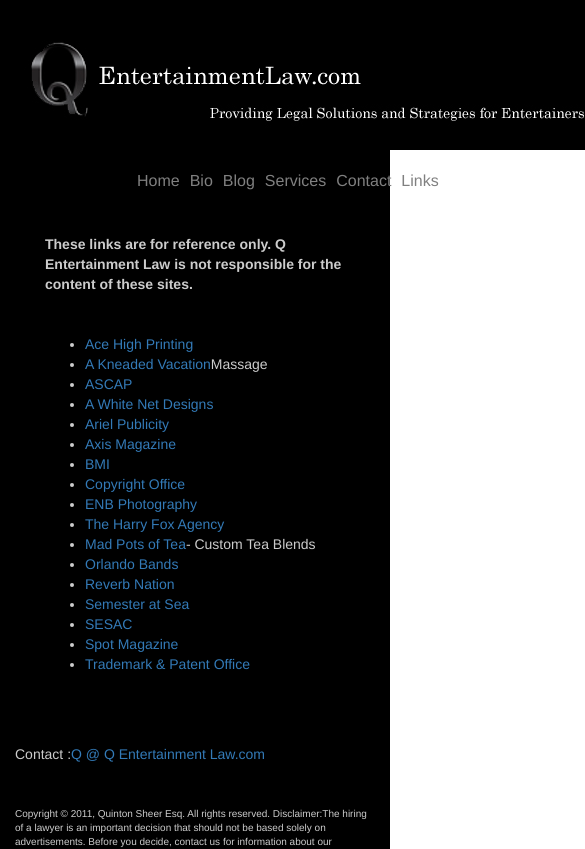
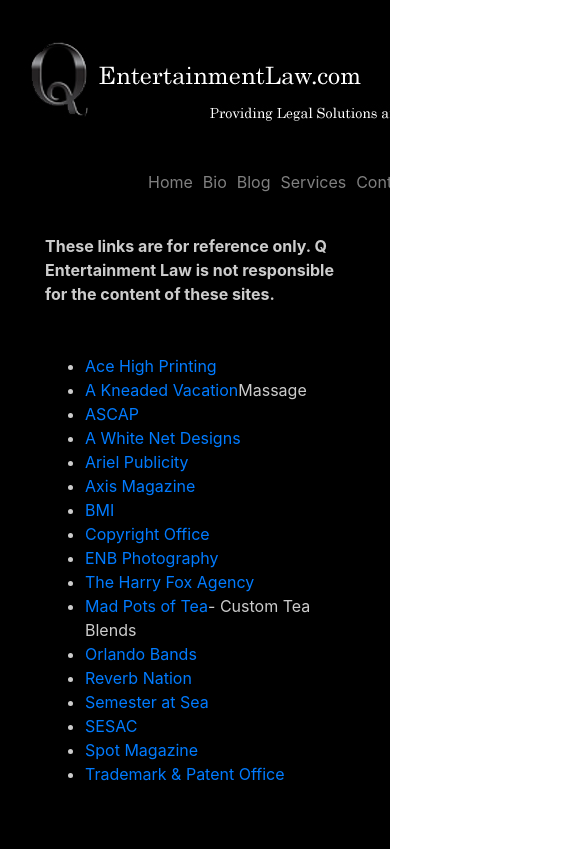
Before and after one commit to oepsteindev/qLaw, a React (Create React App) app: page /links in a window 390 px wide. Shown: the top 849 px of the page, 585 px wide, since content can reach past the window. Built offline with nearby package versions, Linux system fonts and the light colour scheme; a web font is replaced by a local one.

Commit message:
Fixed multiple mobile issues

```diff
--- /dev/null
+++ b/data.js
@@ -0,0 +1,3 @@
+const link_list = ['some junk', 'some other junk'];
+
+export default link_list;
--- a/public/index.html
+++ b/public/index.html
@@ -7,13 +7,14 @@
       href="https://fonts.googleapis.com/css?family=Oswald|Nunito|Roboto+Slab|Ubuntu|Bitter|Antic+Slab|PT+Sans"
       rel="stylesheet"
     />
+
     <link
       href="https://stackpath.bootstrapcdn.com/font-awesome/4.7.0/css/font-awesome.min.css"
       rel="stylesheet"
     />
     <meta
       name="viewport"
-      content="width=device-width, initial-scale=1, shrink-to-fit=no"
+      content="width=device-width, maximum-scale=1.5, initial-scale=1, shrink-to-fit=no"
     />
     <meta name="theme-color" content="#000000" />
     <!--
@@ -47,10 +48,10 @@
     -->
     <!-- Latest compiled and minified CSS -->
     <link
-      rel="stylesheet"
-      href="https://maxcdn.bootstrapcdn.com/bootstrap/3.3.7/css/bootstrap.min.css"
-      integrity="sha384-BVYiiSIFeK1dGmJRAkycuHAHRg32OmUcww7on3RYdg4Va+PmSTsz/K68vbdEjh4u"
-      crossorigin="anonymous"
-    />
+    rel="stylesheet"
+    href="https://maxcdn.bootstrapcdn.com/bootstrap/4.3.1/css/bootstrap.min.css"
+    integrity="sha384-ggOyR0iXCbMQv3Xipma34MD+dH/1fQ784/j6cY/iJTQUOhcWr7x9JvoRxT2MZw1T"
+    crossorigin="anonymous"
+  />
   </body>
 </html>
--- a/src/App.css
+++ b/src/App.css
@@ -1,6 +1,7 @@
 .App {
   text-align: center;
   color: #cccccc;
+  overflow-y: auto;
 
 }
 
--- a/src/components/bio.js
+++ b/src/components/bio.js
@@ -4,6 +4,7 @@
 import Container from "react-bootstrap/Container";
 import Row from "react-bootstrap/Row";
 import Col from "react-bootstrap/Col";
+import biopic from '../images/bio.jpg';
 
 class Homepage extends React.Component {
 
@@ -13,15 +14,8 @@
             <div className="container  black_bg left-align">
                 <Container>
                     <Row>
-                        <Col><img
-                            alt="biopic"
-                            src={require('../images/bio.jpg')}
-                            style={{
-                width: 269,
-                height: 403,
-                position: 'absolute'
-            }}/></Col>
-                        <Col xs={5}>
+                        <Col> <img src={biopic} width="269" height="403" /></Col>
+                        <Col>
                             Quinton J. Sheer practices in the entertainment, business, and contract fields
                             of law and is a certified county mediator.
                             <br/><br/>
--- a/src/components/blog.js
+++ b/src/components/blog.js
@@ -13,7 +13,7 @@
             <div className="container  black_bg left-align">
                 <Container>
                     <Row>
-                        <Col>
+                        <Col xs={10}>
                             <a href="http://musicesquire.blogspot.com/" target="_blank" rel="noopener noreferrer"><img
                                 alt="blog"
                                 src={require('../images/blog.png')}
@@ -26,7 +26,7 @@
                     </Row>
 
                     <Row>
-                        <Col>
+                        <Col xs={10}>
                             <br/><br/>
                             At Q Entertainment Law, L.L.C. we pride ourselves on keeping up to date with the
                             latest issues concerning those in the entertainment and sports fields. This blog
--- /dev/null
+++ b/src/components/data.js
@@ -0,0 +1,3 @@
+const link_list = ['some junk', 'some other junk'];
+
+export default link_list;
--- a/src/components/footer.js
+++ b/src/components/footer.js
@@ -20,6 +20,7 @@
                     only. The information presented at this site should not be construed to be
                     formal legal advice or the formation of a lawyer/client relationship.
                     <br/><br/><br/><br/><br/><br/><br/><br/><br/>
+                    <br/><br/><br/><br/><br/><br/><br/><br/><br/>
                 </div>
             </div>
         );
--- a/src/components/home.js
+++ b/src/components/home.js
@@ -40,7 +40,7 @@
                             - just ask.
 
                         </Col>
-                        <Col>
+                        <Col xs={2}>
                             <h5>&nbsp;&nbsp;&nbsp;&nbsp;&nbsp;&nbsp;&nbsp;&nbsp;&nbsp;Follow & Friend Us</h5>
                             <a
                                 href="https://www.facebook.com/QEntertainmentLaw/"
--- a/src/components/links.js
+++ b/src/components/links.js
@@ -4,13 +4,40 @@
 import Container from "react-bootstrap/Container";
 import Row from "react-bootstrap/Row";
 import Col from "react-bootstrap/Col";
+import link_list from './data.js'
+import axios from "axios";
+const API_PATH = '../qlaw/data.js';
 
 class Links extends React.Component {
+
+    constructor(props) {
+        super(props);
+        this.handleFormSubmit = this.handleFormSubmit.bind(this);
+      }
+
+    handleFormSubmit(e) {
+        e.preventDefault();
+  axios({
+    method: 'GET',
+    url: `${API_PATH}`,
+    // headers: { 'content-type': 'application/json' },
+    // data: this.state
+  })
+    .then(result => {
+        console.log(result);
+    })
+    .catch(error => this.setState({ error: error.message }));
+
+
+        console.log('error');
+      }
+
+
 
     render() {
         return (
 
-            <div className="container  black_bg left-align">
+            <div className="container  black_bg left-align" onClick={e => this.handleFormSubmit(e)}>
                 <Container>
                     <Row>
                         <Col>
@@ -21,58 +48,61 @@
                     <br/><br/>
                     <Row>
                         <Col>
+                        {/* <ul>
+                        {link_list.map(the_links => <li><a href="http://acehighprint.com/" target="_blank" rel="noopener noreferrer">{the_links}</a></li>)}
+                    </ul> */}
                             <ul>
                                 <li>
-                                    <a href="http://acehighprint.com/">Ace High Printing</a>
+                                    <a href="http://acehighprint.com/" target="_blank" rel="noopener noreferrer">Ace High Printing</a>
                                 </li>
                                 <li>
-                                    <a href="http://www.akneadedvacation.com/">A Kneaded Vacation</a>
+                                    <a href="http://www.akneadedvacation.com/" target="_blank" rel="noopener noreferrer">A Kneaded Vacation</a>
                                     Massage</li>
                                 <li>
-                                    <a href="https://www.ascap.com/">ASCAP</a>
+                                    <a href="https://www.ascap.com/" target="_blank" rel="noopener noreferrer">ASCAP</a>
                                 </li>
                                 <li>
-                                    <a href="http://awhitenet.net/contact/index.html">A White Net Designs</a>
+                                    <a href="http://awhitenet.net/contact/index.html" target="_blank" rel="noopener noreferrer">A White Net Designs</a>
                                 </li>
                                 <li>
-                                    <a href="http://arielpublicity.com/">Ariel Publicity</a>
+                                    <a href="http://arielpublicity.com/" target="_blank" rel="noopener noreferrer">Ariel Publicity</a>
                                 </li>
                                 <li>
-                                    <a href="http://axismag.com/">Axis Magazine</a>
+                                    <a href="http://axismag.com/" target="_blank" rel="noopener noreferrer">Axis Magazine</a>
                                 </li>
                                 <li>
-                                    <a href="httos://www.bmi.com">BMI
+                                    <a href="httos://www.bmi.com" target="_blank" rel="noopener noreferrer">BMI
                                     </a>
                                 </li>
                                 <li>
-                                    <a href="https://copyright.gov">Copyright Office</a>
+                                    <a href="https://copyright.gov" target="_blank" rel="noopener noreferrer">Copyright Office</a>
                                 </li>
                                 <li>
-                                    <a href="http://www.enbphotography.com/">ENB Photography</a>
+                                    <a href="http://www.enbphotography.com/" target="_blank" rel="noopener noreferrer">ENB Photography</a>
                                 </li>
                                 <li>
-                                    <a href="http://www.harryfox.com">The Harry Fox Agency</a>
+                                    <a href="http://www.harryfox.com" target="_blank" rel="noopener noreferrer">The Harry Fox Agency</a>
                                 </li>
                                 <li>
-                                    <a href="http://madpotsoftea.com/">Mad Pots of Tea</a>
+                                    <a href="http://madpotsoftea.com/" target="_blank" rel="noopener noreferrer">Mad Pots of Tea</a>
                                     - Custom Tea Blends</li>
                                 <li>
-                                    <a href="http://orlandobands.com/">Orlando Bands</a>
+                                    <a href="http://orlandobands.com/" target="_blank" rel="noopener noreferrer">Orlando Bands</a>
                                 </li>
                                 <li>
                                     <a href="http://www.reverbnation.com/">Reverb Nation</a>
                                 </li>
                                 <li>
-                                    <a href="http://www.semesteratsea.org/">Semester at Sea</a>
+                                    <a href="http://www.semesteratsea.org/" target="_blank" rel="noopener noreferrer">Semester at Sea</a>
                                 </li>
                                 <li>
-                                    <a href="https://www.sesac.com">SESAC</a>
+                                    <a href="https://www.sesac.com" target="_blank" rel="noopener noreferrer">SESAC</a>
                                 </li>
                                 <li>
-                                    <a href="http://swflspot.com/">Spot Magazine</a>
+                                    <a href="http://swflspot.com/" target="_blank" rel="noopener noreferrer">Spot Magazine</a>
                                 </li>
                                 <li>
-                                    <a href="https://www.uspto.gov">Trademark &amp; Patent Office</a>
+                                    <a href="https://www.uspto.gov" target="_blank" rel="noopener noreferrer">Trademark &amp; Patent Office</a>
                                 </li>
                             </ul>
                         </Col>
```
